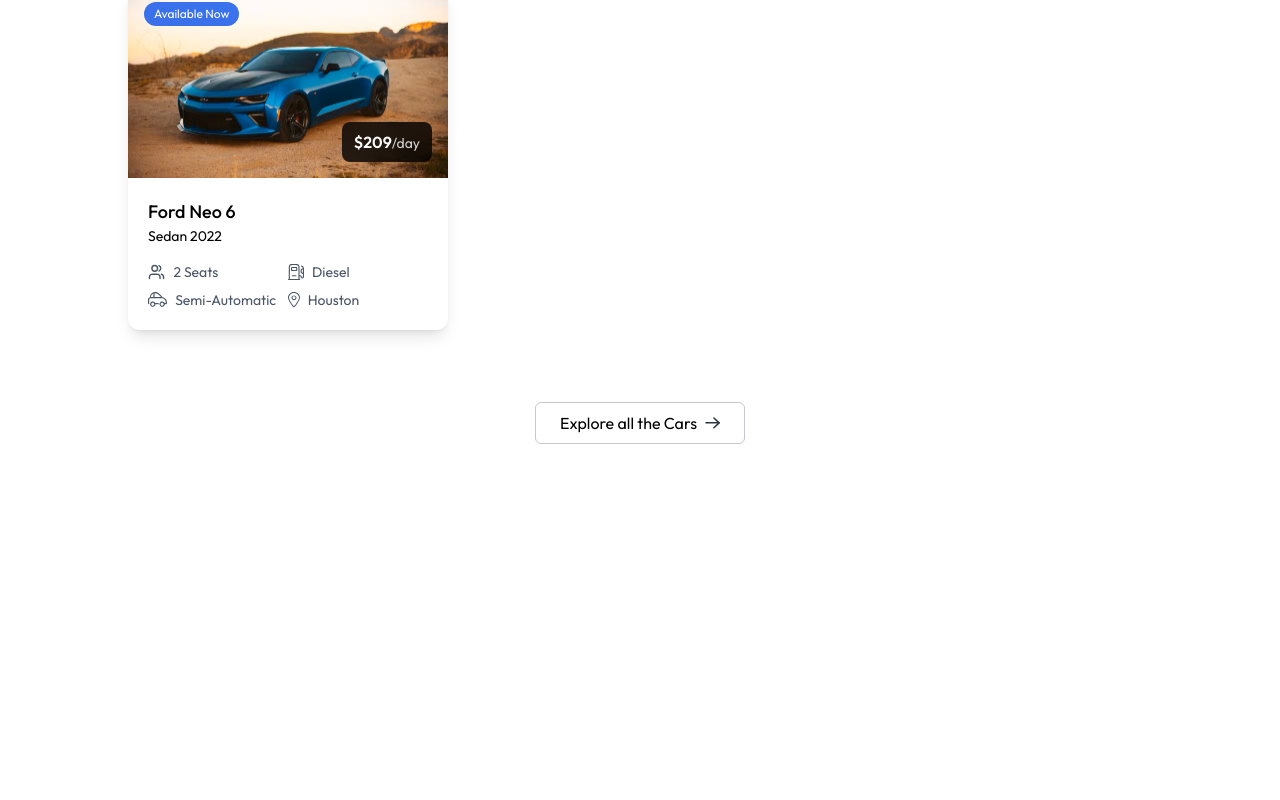
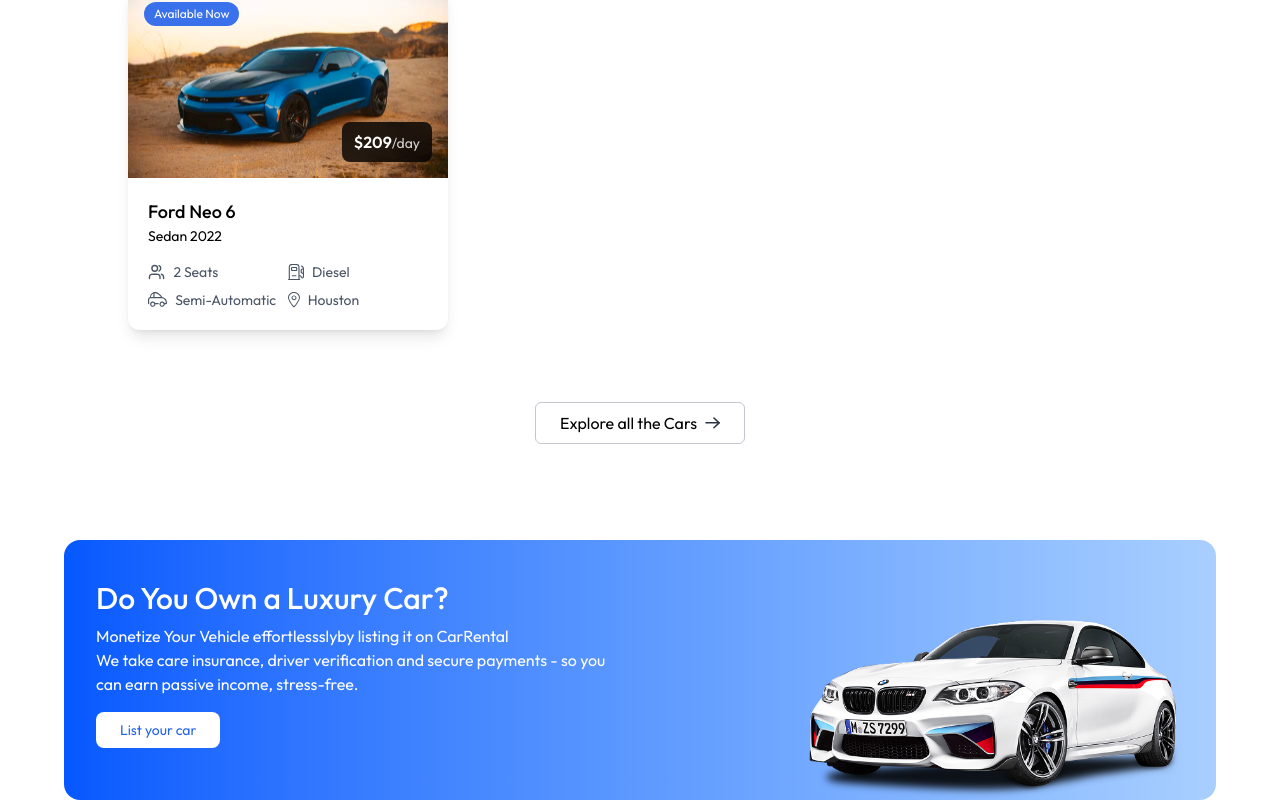
Before and after one commit to AyushiJat10/car-rental, a React (Vite) app in the folder client/: page / in a window 1280 px wide. Shown: the part 1507-2307 px from the top of the page. Before the commit the page ends 2047 px from the top, so only its background shows below. Built offline with nearby package versions, Linux system fonts and the light colour scheme.

Commit message:
adding banner

```diff
--- /dev/null
+++ b/client/src/components/Banner.jsx
@@ -0,0 +1,24 @@
+import React from 'react'
+import { assets } from '../assets/assets'
+
+const Banner = () => {
+  return (
+    <div className='flex flex-col md:flex-row md:items-start items-center justify-between px-8 min-[md:pl-14] pt-10 bg-linear-to-r
+    from-[#0558FE] to-[#A9CFFF] max-w-6xl mx-3 md:mx-auto rounded-2xl overflow-hidden '>
+        <div className='text-white'>
+            <h2 className='text-3xl font-medium'>Do You Own a Luxury Car?</h2>
+            <p className='mt-2'>Monetize Your Vehicle effortlessslyby listing it on CarRental</p>
+            <p className='max-w-130'> We take care insurance, driver verification and secure payments - so you can earn passive
+                income, stress-free.
+            </p>
+
+            <button className='px-6 py-2 bg-white hover:bg-slate-100 transition-all
+            text-primary rounded-lg text-sm mt-4 cursor-pointer'>List your car</button>
+        </div>
+
+        <img src={assets.banner_car_image} alt="car" className='max-h-45 mt-10' />
+    </div>
+  )
+}
+
+export default Banner
--- a/client/src/components/CarCard.jsx
+++ b/client/src/components/CarCard.jsx
@@ -1,10 +1,13 @@
 import React from 'react'
 import { assets } from '../assets/assets'
+import { useNavigate } from 'react-router-dom'
 
 const CarCard = ({car}) => {
     const currency = import.meta.env.VITE_CURRENCY
+    const navigate = useNavigate()
   return (
-    <div className='group rounded-xl overflow-hidden shadow-lg hover:-translate-y-1 transition-all duration-500 cursor-pointer'>
+    <div onClick={()=>{navigate(`/car-details/${car._id}`); scrollTo(0,0)}}
+    className='group rounded-xl overflow-hidden shadow-lg hover:-translate-y-1 transition-all duration-500 cursor-pointer'>
 
         <div className='relative h-48 overflow-hidden'>
             <img src={car.image} alt="Car Image" className='w-full h-full object-cover transition-transform duration-500 group-hover:scale-105'/>
--- a/client/src/pages/Home.jsx
+++ b/client/src/pages/Home.jsx
@@ -1,12 +1,14 @@
 import React from 'react'
 import Hero from '../components/Hero'
 import FeaturedSection from '../components/FeaturedSection'
+import Banner from '../components/Banner'
 
 const Home = () => {
   return (
     <>
       <Hero/>
       <FeaturedSection/>
+      <Banner/>
     </>
   )
 }
```
